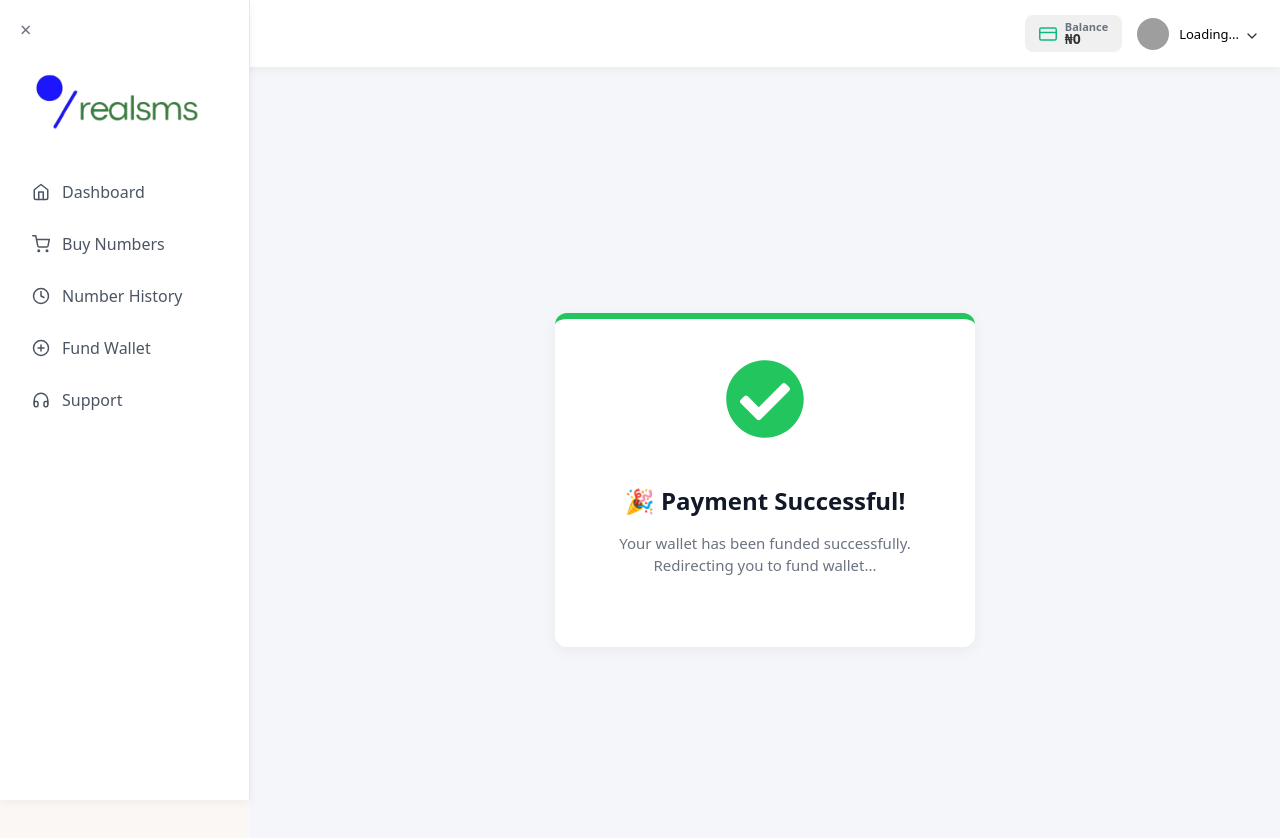
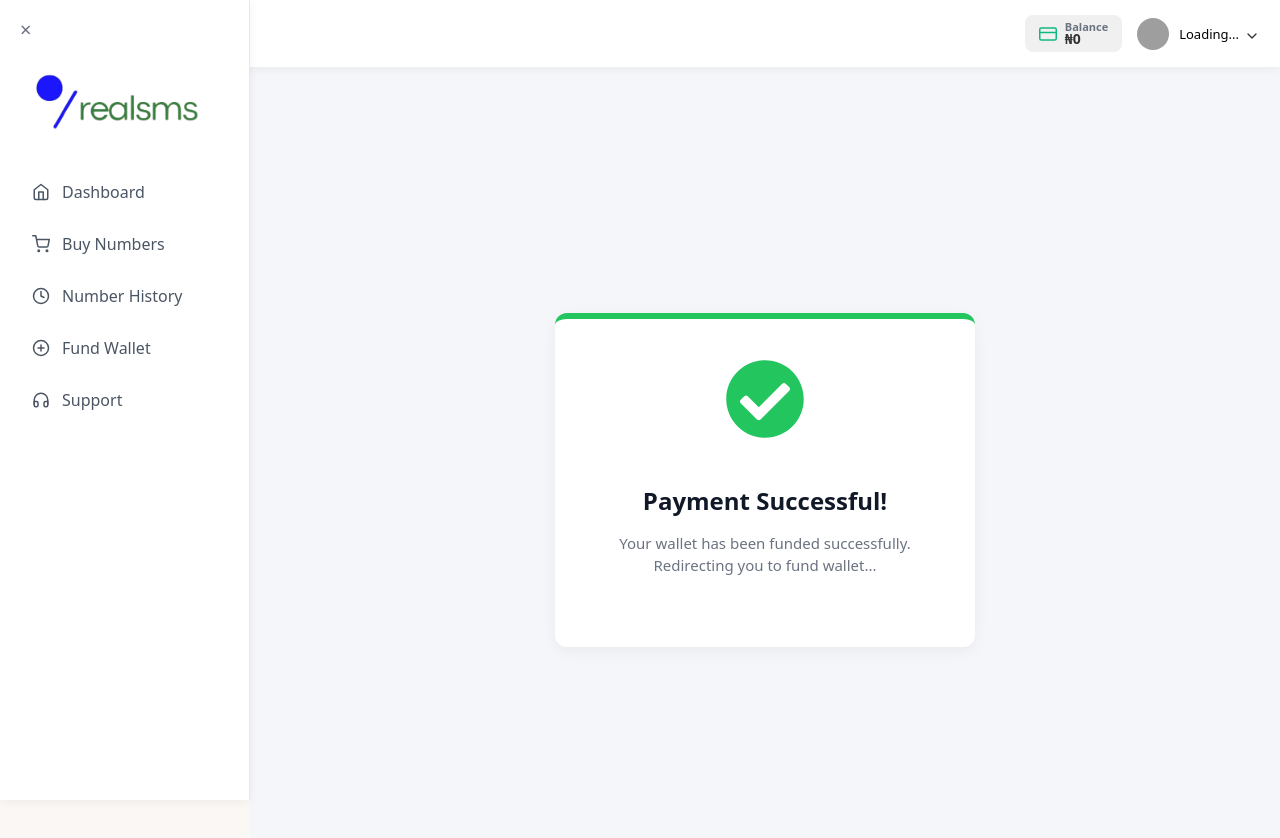
Before and after one commit to ay30bg/realsms, a React (Create React App) app: page /fund-success in a window 1280 px wide. Shown: the top 838 px of the page. Built offline with nearby package versions, Linux system fonts and the light colour scheme; no server answers; grey boxes are pictures that could not be loaded.

Commit message:
Update FundSuccess.jsx

```diff
--- a/src/pages/FundSuccess.jsx
+++ b/src/pages/FundSuccess.jsx
@@ -22,7 +22,7 @@ const FundSuccess = () => {
       <div className="fund-status-card success">
         <FaCheckCircle className="status-icon success-icon" />
 
-        <h2>🎉 Payment Successful!</h2>
+        <h2>Payment Successful!</h2>
         <p>
           Your wallet has been funded successfully.
           <br />
```
